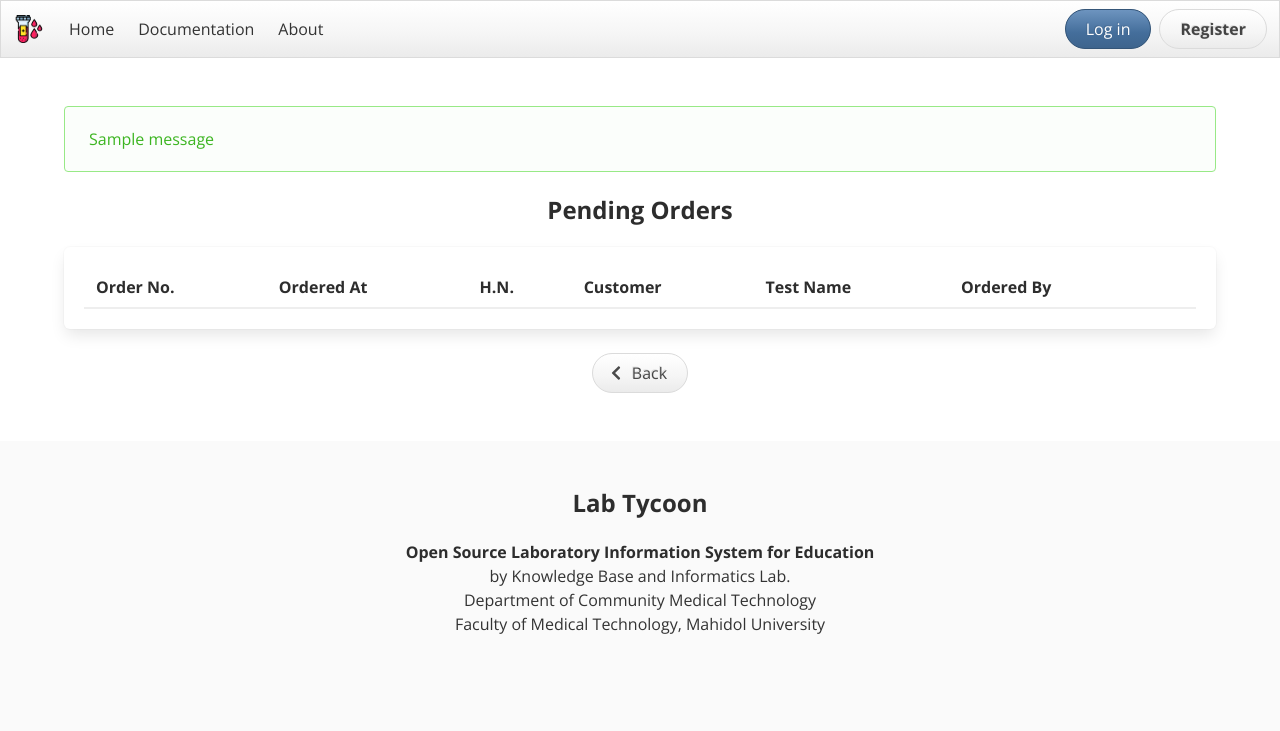
After one commit to likit/labtycoon, a Python web app: template app/templates/lab/pending_orders.html in a window 1280 px wide. The commit adds this page. Shown: the top 731 px of the page. Run offline with Jinja, Linux system fonts and the light colour scheme; the template is opened without the code that fills it: most values are stand-ins (such as "Sample title", 1, 10 or a date in 2020); one stand-in notice (Sample message) is shown; lists and menus that the app fills with data are empty; some libraries are stand-ins or nearby versions.

Commit message:
added a view and page for the pending orders

```diff
--- a/app/templates/lab/index.html
+++ b/app/templates/lab/index.html
@@ -40,6 +40,12 @@
                     </span>
                     รายชื่อผู้ป่วย/ผู้รับบริการ
                 </a>
+                <a class="panel-block" href="{{ url_for('lab.list_pending_orders', lab_id=lab.id) }}">
+                    <span class="panel-icon">
+                        <i class="fas fa-vial"></i>
+                    </span>
+                    ผลการทดสอบ
+                </a>
                 <a class="panel-block" href="{{ url_for('main.index') }}">
                     <span class="panel-icon">
                        <i class="fas fa-sign-out-alt"></i>
--- /dev/null
+++ b/app/templates/lab/pending_orders.html
@@ -0,0 +1,89 @@
+{% extends "base.html" %}
+
+{% block content %}
+    <section class="section">
+    <div class="container">
+        <div class="columns">
+            <div class="column">
+                {% with messages = get_flashed_messages(with_categories=true) %}
+                    {% if messages %}
+                        {% for category, message in messages %}
+                            <p class="notification is-{{ category }}">{{ message }}</p>
+                        {% endfor %}
+                    {% endif %}
+                {% endwith %}
+            </div>
+        </div>
+        <div class="columns">
+            <div class="column">
+            <h1 class="title is-size-4 has-text-centered">Pending Orders</h1>
+                <div class="box">
+                    <table class="table is-striped is-fullwidth">
+                        <thead>
+                        <th>Order No.</th>
+                        <th>Ordered At</th>
+                        <th>H.N.</th>
+                        <th>Customer</th>
+                        <th>Test Name</th>
+                        <th>Ordered By</th>
+                        <th></th>
+                        </thead>
+                        <tbody>
+                        {% for qtest in lab.quan_test_orders %}
+                            {% if not qtest.cancelled_at and qtest.received_at %}
+                                <tr>
+                                    <td>{{ qtest.id }}</td>
+                                    <td>{{ qtest.ordered_at|humanizedt }}</td>
+                                    <td>{{ qtest.customer.id }}</td>
+                                    <td>{{ qtest.customer }}</td>
+                                    <td>{{ qtest.test.name }}</td>
+                                    <td>{{ qtest.ordered_by }}</td>
+                                    <td>
+                                        <div class="buttons is-centered">
+                                            <a href="{{ url_for('lab.cancel_quan_test_order', order_id=qtest.id, lab_id=lab.id, pending=True) }}"
+                                               class="button is-small is-rounded is-danger">
+                                                Cancel
+                                            </a>
+                                        </div>
+                                    </td>
+                                </tr>
+                            {% endif %}
+                        {% endfor %}
+                        {% for qtest in lab.qual_test_orders %}
+                            {% if not qtest.cancelled_at and qtest.received_at %}
+                                <tr>
+                                    <td>{{ qtest.id }}</td>
+                                    <td>{{ qtest.ordered_at|humanizedt }}</td>
+                                    <td>{{ qtest.customer.id }}</td>
+                                    <td>{{ qtest.customer }}</td>
+                                    <td>{{ qtest.test.name }}</td>
+                                    <td>{{ qtest.ordered_by }}</td>
+                                    <td>
+                                        <div class="buttons is-centered">
+                                            <a href="{{ url_for('lab.cancel_qual_test_order', order_id=qtest.id, lab_id=lab.id, pending=True) }}"
+                                               class="button is-small is-rounded is-danger">
+                                                Cancel
+                                            </a>
+                                        </div>
+                                    </td>
+                                </tr>
+                            {% endif %}
+                        {% endfor %}
+                        </tbody>
+                    </table>
+
+                </div>
+            </div>
+        </div>
+        <div class="buttons is-centered">
+            <a href="{{ url_for('lab.landing', lab_id=lab.id) }}"
+               class="button is-light is-rounded">
+                <span class="icon">
+                    <i class="fas fa-chevron-left"></i>
+                </span>
+                <span>Back</span>
+            </a>
+        </div>
+    </div>
+    </section>
+{% endblock %}
```
Also changed, not shown: app/lab/views.py (+11 -0 lines), app/templates/lab/quan_test_order_list.html (+9 -2 lines).
